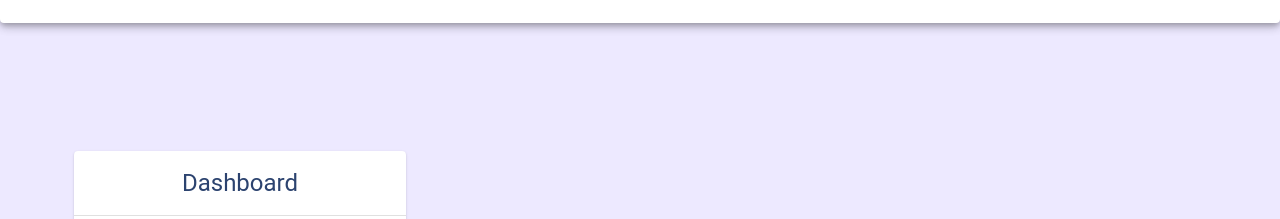
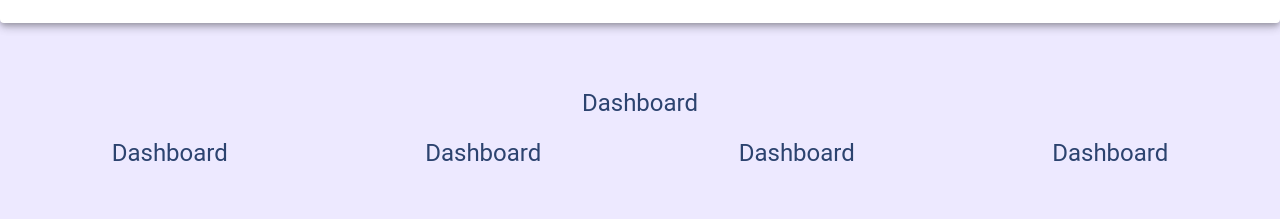
Before and after one commit to vmaineng/Habit-2023, a React (Create React App) app in the folder client/: page /home in a window 1280 px wide. Shown: the part 197-416 px from the top of the page. Built offline with nearby package versions, Linux system fonts and the light colour scheme; no server answers.

Commit message:
added placeholders

```diff
--- /dev/null
+++ b/client/src/components/Tracker.js
@@ -0,0 +1,31 @@
+import React from 'react'
+import { Grid, Typography } from '@mui/material';
+
+function Tracker() {
+  return (
+    <div>
+      <Grid container rowSpacing={4.5} columnSpacing={2.75}>
+            {/* row 1 */}
+            <Grid item xs={12} sx={{ mb: -2.25 }}>
+                <Typography variant="h5">Dashboard</Typography>
+            </Grid>
+            <Grid item xs={12} sm={6} md={4} lg={3}>
+                <Typography  variant="h5">Dashboard</Typography>
+            </Grid>
+            <Grid item xs={12} sm={6} md={4} lg={3}>
+                <Typography  variant="h5">Dashboard</Typography>
+            </Grid>
+            <Grid item xs={12} sm={6} md={4} lg={3}>
+            <Typography  variant="h5">Dashboard</Typography>
+            </Grid>
+            <Grid item xs={12} sm={6} md={4} lg={3}>
+            <Typography  variant="h5">Dashboard</Typography>
+            </Grid>
+            </Grid>
+
+
+    </div>
+  )
+}
+
+export default Tracker
--- a/client/src/pages/Dashboard.js
+++ b/client/src/pages/Dashboard.js
@@ -20,6 +20,7 @@ import { Doughnut } from "react-chartjs-2";
 import { Chart, ArcElement } from "chart.js";
 import DashboardGoals from "../components/DashboardGoals";
 import { alpha, styled } from "@mui/material/styles";
+import Tracker from "../components/Tracker";
 import Footer from "../components/Footer";
 import AddToQueueIcon from '@mui/icons-material/AddToQueue';
 
@@ -128,6 +129,7 @@ function Dashboard() {
         }}
       >
         <Container maxWidth={false}>
+        <Tracker />
           <DashboardLayoutRoot>
             <Grid item lg={8} md={12} xl={9} xs={12}>
               <Card sx={{ height: "100%" }}>
```
